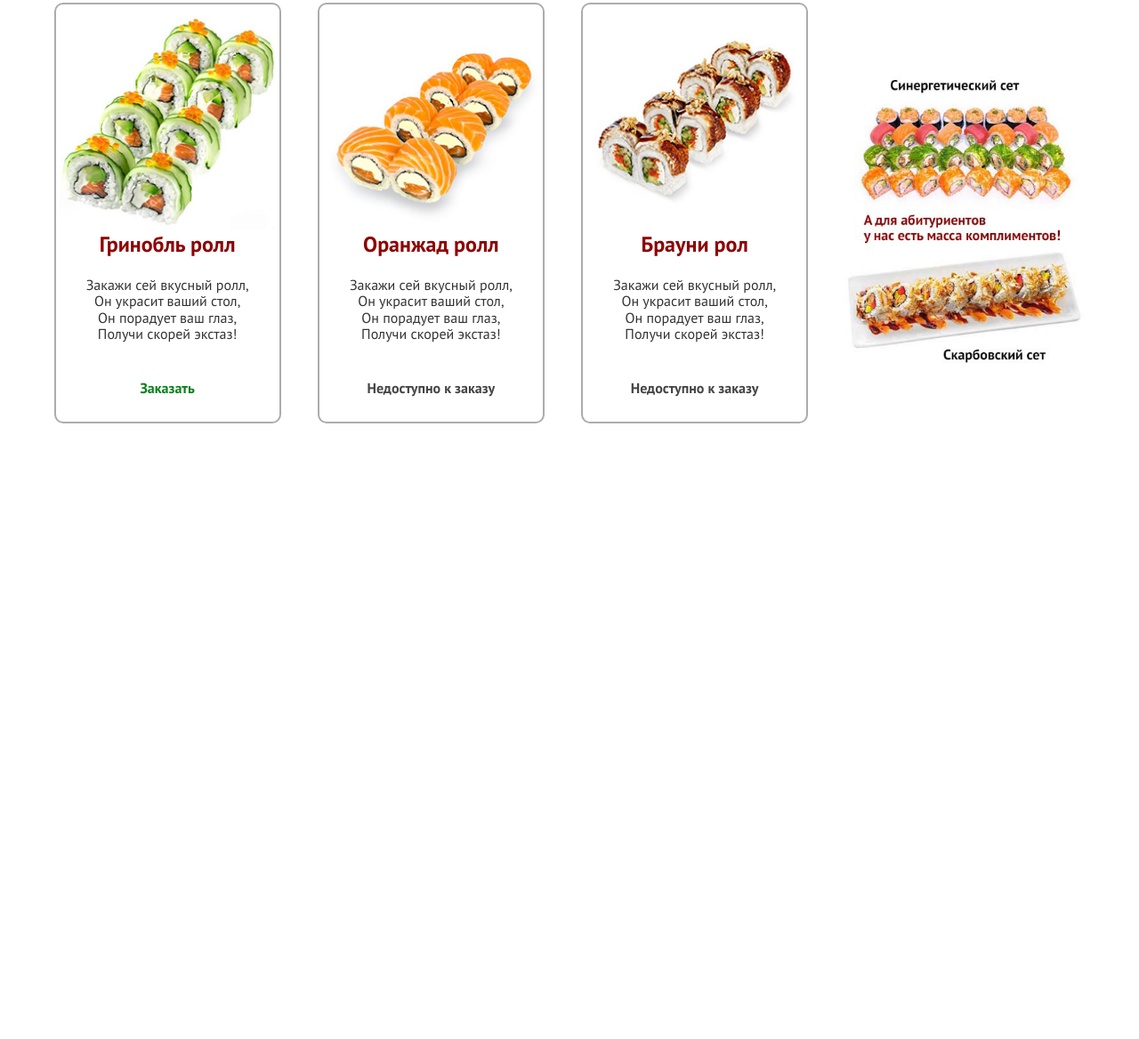
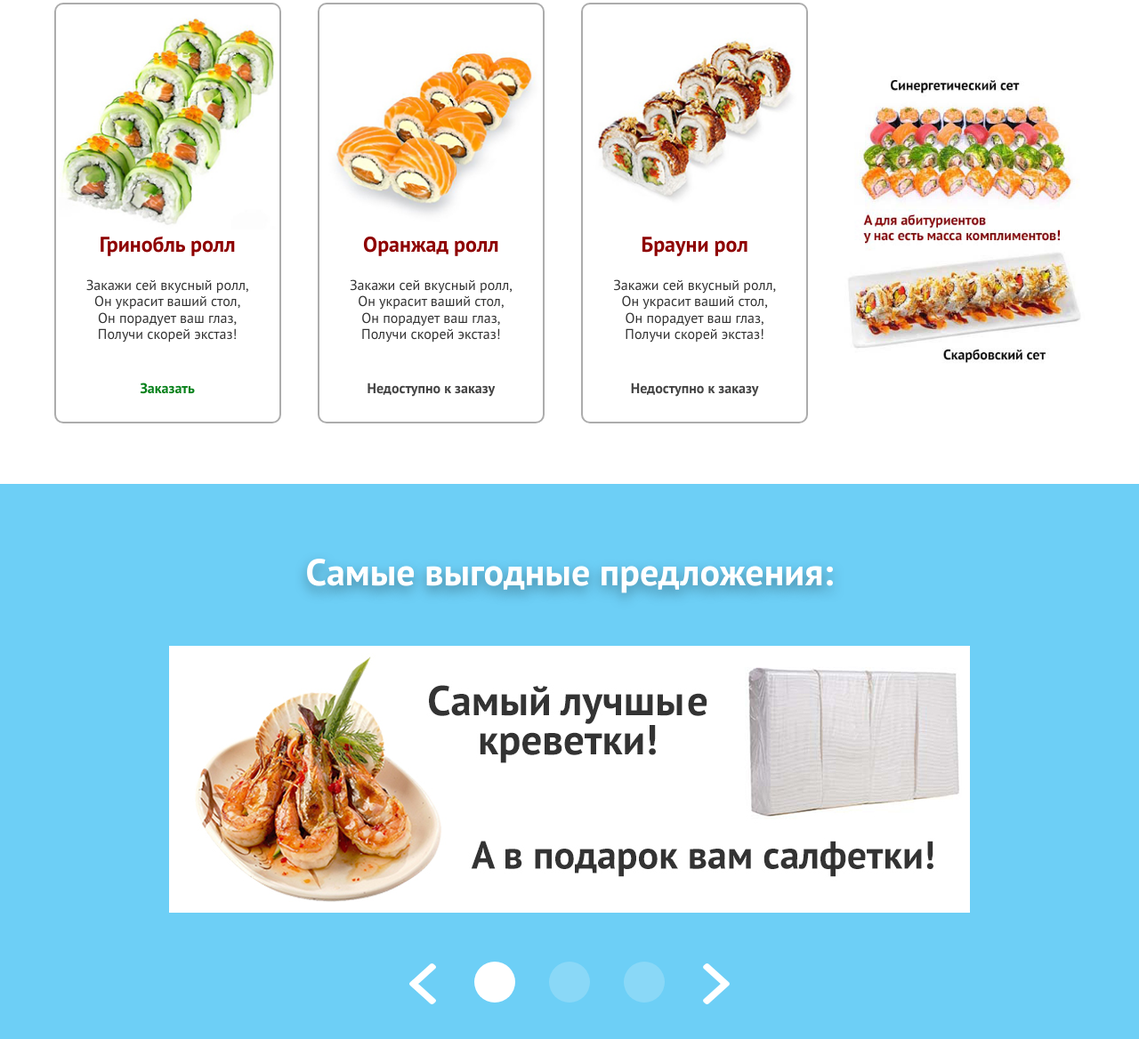
Before and after one commit to Dencho96/sushi-shmaster, a plain HTML site: page app/index.html in a window 1280 px wide. Shown: the part 496-1664 px from the top of the page at 89% size. Before the commit the page ends 997 px from the top, so only its background shows below. Drawn offline with nearby package versions, Linux system fonts and the light colour scheme.

Commit message:
added offer section

```diff
--- a/app/index.html
+++ b/app/index.html
@@ -103,6 +103,29 @@
             </div>
         </section>
 
+        <section class="offer">
+            <div class="offer__inner">
+                <div class="offer__title">
+                    Самые выгодные предложения:
+                </div>
+
+                <div class="swiper-container offer__slider">
+                    <div class="swiper-wrapper">
+                        <img class="swiper-slide offer__slide" src="images/offer-slide-1.webp" alt="">
+                        <img class="swiper-slide offer__slide" src="images/offer-slide-1.webp" alt="">
+                        <img class="swiper-slide offer__slide" src="images/offer-slide-1.webp" alt="">
+                    </div>
+                </div>
+
+                <div class="offer__menu d-flex">
+                    <button class="offer__btn offer__btn--prev"></button>
+                    <div class="swiper-pagination offer__pagination"></div>
+                    <button class="offer__btn offer__btn--next"></button>
+                </div>
+
+            </div>
+        </section>
+
     </main>
 
     <script src="https://ajax.googleapis.com/ajax/libs/jquery/3.5.1/jquery.min.js "></script>
--- a/app/js/main.js
+++ b/app/js/main.js
@@ -0,0 +1,12 @@
+const offerSlider = new Swiper('.offer__slider', {
+    speed: 400,
+    spaceBetween: 100,
+    pagination: {
+        el: '.swiper-pagination',
+        type: 'bullets',
+    },
+    navigation: {
+        nextEl: '.offer__btn--next',
+        prevEl: '.offer__btn--prev',
+    },
+});
--- a/app/scss/_global.scss
+++ b/app/scss/_global.scss
@@ -64,3 +64,24 @@ body {
         height: 98px;
     }
 }
+
+.swiper-pagination-bullet {
+    width: 20px;
+    height: 20px;
+
+    background-color: white;
+
+    &+& {
+        margin-left: 38px;
+    }
+
+    @include minw768 {
+        width: 30px;
+        height: 30px;
+    }
+
+    @include minw992 {
+        width: 46px;
+        height: 46px;
+    }
+}
--- a/app/scss/page-index/_actual.scss
+++ b/app/scss/page-index/_actual.scss
@@ -1,4 +1,5 @@
 .actual {
+    padding-bottom: 43px;
     color: #080808;
 
     &__title {
--- /dev/null
+++ b/app/scss/page-index/_offer.scss
@@ -0,0 +1,89 @@
+.offer {
+    padding: 40px 0 60px;
+    background-color: #6dcff6;
+
+    @include minw576 {
+        padding: 50px 0 70px;
+    }
+
+    @include minw768 {
+        padding: 60px 0 95px;
+    }
+
+    @include minw1200 {
+        padding: 75px 0 130px;
+    }
+
+    &__inner {
+        max-width: 900px;
+        width: 100%;
+        margin: 0 auto;
+    }
+
+    &__title {
+        margin-bottom: 35px;
+        color: white;
+        font-size: 20px;
+        text-align: center;
+        text-shadow: 0 6px 14px rgba(0, 0, 0, 0.35);
+
+        @include minw576 {
+            font-size: 24px;
+        }
+
+        @include minw768 {
+            font-size: 28px;
+        }
+
+        @include minw992 {
+            font-size: 36px;
+        }
+
+        @include minw1200 {
+            margin-bottom: 59px;
+            font-size: 42px;
+        }
+    }
+
+    &__slider {
+        margin-bottom: 55px;
+    }
+
+    &__menu{
+        justify-content: space-between;
+        align-items: center;
+        max-width: 390px;
+        width: 100%;
+        margin: 0 auto;
+        padding: 0 15px;
+    }
+
+    &__btn {
+        width: 30px;
+        height: 46px;
+        background-color: transparent;
+        border: none;
+        cursor: pointer;
+        background-size: contain;
+        background-position: center;
+        background-repeat: no-repeat;
+        outline: transparent;
+        transition: opacity 0.2s;
+
+        &:hover{
+            opacity: 0.7;
+        }
+
+        &--prev{
+            background-image: url("../images/arrow-left.webp");
+        }
+
+        &--next{
+            background-image: url("../images/arrow-right.webp");
+        }
+    }
+
+    &__pagination {
+        position: relative;
+    }
+}
--- a/app/scss/style.scss
+++ b/app/scss/style.scss
@@ -6,3 +6,4 @@
 @import 'page-index/header';
 @import 'page-index/hero';
 @import 'page-index/actual';
+@import 'page-index/offer';
```
Also changed, not shown: app/css/style.min.css, app/images/arrow-left.webp (added), app/images/arrow-right.webp (added), app/images/offer-slide-1.webp (added), app/js/main.min.js.
